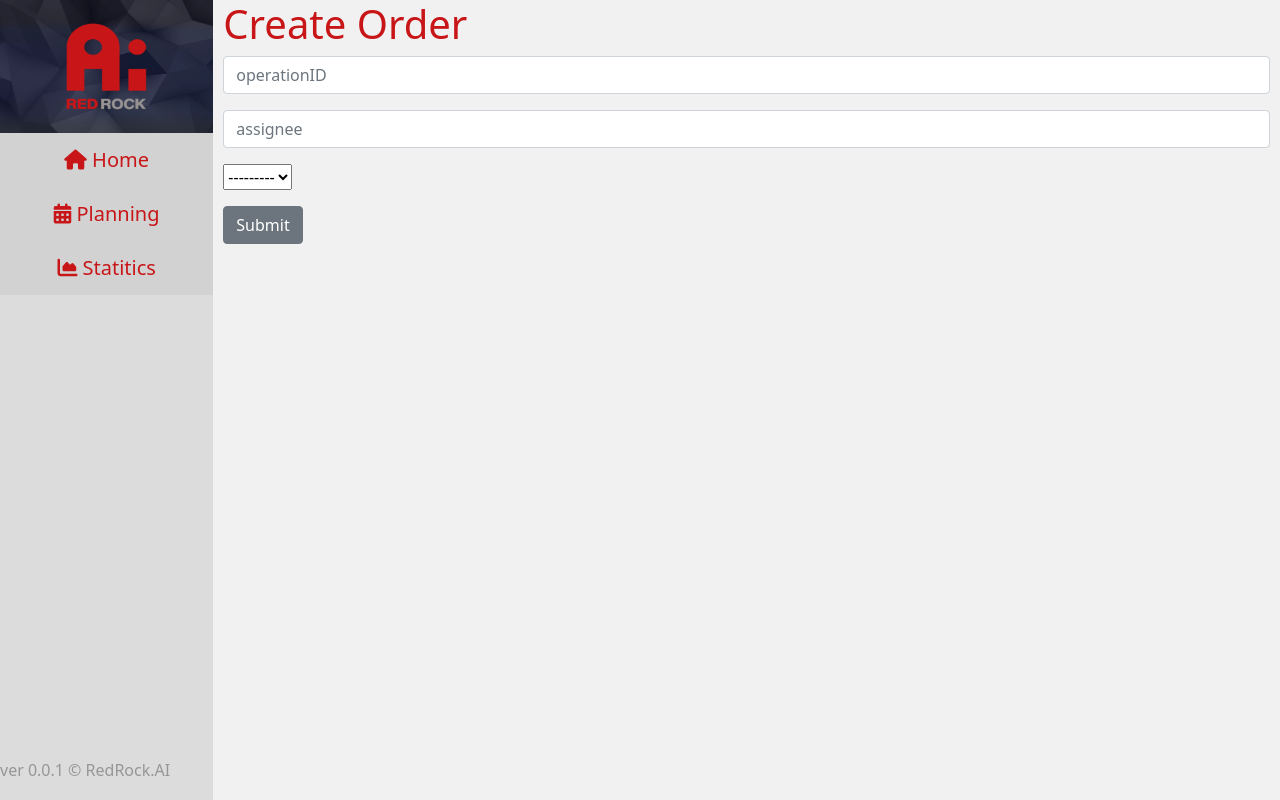
After one commit to Ramzanis/redrock-planning-system, a Django app: template redrockback/backend/redrock/templates/addoreder.html in a window 1280 px wide. The commit adds this page. Run offline with Django 4.2, Linux system fonts and the light colour scheme; the template is opened without the code that fills it: values that come from a table or form of the project are taken from there, others are empty; parts of the project's set-up code (start-up, migrations or seed data) failed here and were passed over; some libraries are stand-ins or nearby versions.

Commit message:
ergfeg
Add

```diff
--- /dev/null
+++ b/redrockback/backend/redrock/forms.py
@@ -0,0 +1,57 @@
+from dataclasses import fields
+
+from pyexpat import model
+from tkinter import Widget
+from django import forms
+from django.forms import ModelForm
+from .models import Subtask, Operation
+
+#create a Form
+
+class SubtaskForm(ModelForm):
+    class Meta:
+        model = Subtask
+        fields = ('subtaskID','operationID', 'containerID', 'containerWeightT', 'loadSeq', 'moveTo', 'stow', 'status')
+
+        labels = {
+            'subtaskID': '',
+            'operationID': '',
+            'containerID': '',
+            'containerWeightT': '',
+            'loadSeq': '',
+            'moveTo': '',
+            'stow': '',
+            'status': ''
+        }
+
+
+        widgets = {
+            'subtaskID': forms.TextInput(attrs={'class':'form-control', 'placeholder':'SubtaskID'}),
+
+            'containerID': forms.TextInput(attrs={'class':'form-control', 'placeholder':'ContainerID'}),
+            'containerWeightT': forms.TextInput(attrs={'class':'form-control', 'placeholder':'Container Weight'}),
+            'loadSeq': forms.TextInput(attrs={'class':'form-control', 'placeholder':'LoadSeq'}),
+            'moveTo': forms.TextInput(attrs={'class':'form-control', 'placeholder':'MoveTo'}),
+            'stow': forms.TextInput(attrs={'class':'form-control', 'placeholder':'Stow'}),
+
+        }
+
+class OperationForm(ModelForm):
+    class Meta:
+        model = Operation
+        fields = ('operationID', 'assignee', 'status')
+
+        labels = {
+            'operationID': '',
+            'assignee': '',
+            'status': '',
+
+        }
+
+
+        widgets = {
+            'operationID': forms.TextInput(attrs={'class':'form-control', 'placeholder':'operationID'}),
+            'assignee': forms.TextInput(attrs={'class':'form-control', 'placeholder':'assignee'}),
+
+
+        }
--- /dev/null
+++ b/redrockback/backend/redrock/templates/addoreder.html
@@ -0,0 +1,54 @@
+{% load static %}
+
+<!DOCTYPE html>
+<html lang="en">
+<head>
+    <meta charset="UTF-8">
+    <title>Title</title>
+
+    <link rel="stylesheet" href="{% static 'css/stylesheet.css' %}">
+    <link href="https://cdn.jsdelivr.net/npm/bootstrap@5.1.3/dist/css/bootstrap.min.css" rel="stylesheet" integrity="sha384-1BmE4kWBq78iYhFldvKuhfTAU6auU8tT94WrHftjDbrCEXSU1oBoqyl2QvZ6jIW3" crossorigin="anonymous">
+</head>
+<body>
+    {% block content %}
+<div class="container-fluid" style="margin: 0">
+
+    <div class="row">
+        <div class="col-2" id="nav_bar">
+            <img src="{% static 'img/logo.png' %}" class="img-fluid" alt="RedRock logo" >
+
+
+            <div class="d-grid">
+                <a class="btn-g" href="{% url 'displayindex' %}" role="button"><i class="fa fa-home"></i> Home</a>
+                <a class="btn-g" href="{% url 'displaydata' %}" role="button"><i class="fa fa-calendar"></i> Planning</a>
+                <a class="btn-g" href="{% url 'displayorder' %}" role="button"><i class="fa fa-chart-area"></i> Statitics</a>
+            </div>
+
+            <p class="text-center foot">ver 0.0.1 © RedRock.AI</p>
+        </div>
+        <div class="col-10" id="page">
+            <h1>Create Order</h1>
+            <!--Code Down-->
+            {% if submitted %}
+            Added
+            {% else %}
+
+            <form action="" method=POST>
+
+                {% csrf_token %}
+
+                {{ form.as_p }}
+                <input type="submit" value="Submit" class="btn btn-secondary">
+            </form>
+            {% endif %}
+
+            {% endblock %}
+
+
+<script href="{% static 'js/java.js' %}"></script>
+<script src="https://kit.fontawesome.com/7281c95392.js" crossorigin="anonymous"></script>
+<script src="https://cdn.jsdelivr.net/npm/bootstrap@5.1.3/dist/js/bootstrap.bundle.min.js" integrity="sha384-ka7Sk0Gln4gmtz2MlQnikT1wXgYsOg+OMhuP+IlRH9sENBO0LRn5q+8nbTov4+1p" crossorigin="anonymous"></script>
+
+
+</body>
+</html>
--- a/redrockback/backend/redrock/templates/ee.html
+++ b/redrockback/backend/redrock/templates/ee.html
@@ -27,8 +27,14 @@
         <div class="col-4" id="page">
             <div class="vl"></div>
 
+<<<<<<< Updated upstream
             <h1 class="title-home">Planning</h1>
             <table id="table" class="table table-hover" style="width: 90%">
+=======
+            <h1 class="title-home-e">Orders</h1>
+            <h3 style="color:#c81618">Add a new Subtask:         <a href="{% url 'addoperation' %}" type="button" class="btn btn-secondary">Add</a></h3>
+            <table id="table" class="table table-hover" style="width: 40%">
+>>>>>>> Stashed changes
                 <tr>
                     <th>OperationID</th>
                     <th>Assignee</th>
--- a/redrockback/backend/redrock/urls.py
+++ b/redrockback/backend/redrock/urls.py
@@ -13,6 +13,18 @@ router.register('tes', views.SubtaskViewSet, basename='status')
 
 # URLConf
 urlpatterns = [
+<<<<<<< Updated upstream
     path('', views.displaydata)
+=======
+    path('', views.displayindex, name='displayindex'),
+    path('order', views.displayorder, name='displayorder'),
+    path('planning/', views.displaydata, name='displaydata'),
+    path('planning/add', views.add_subtask, name='addsubtask'),
+    path('planning/opp', views.add_operation, name='addoperation'),
+    path('planning/update/<subtaskID>', views.update_subtask, name='updatesubtask'),
+    path('planning/delete/<subtaskID>', views.delete_subtask, name='deletesubtask')
+
+
+>>>>>>> Stashed changes
 
 ]+router.urls
```
Also changed, not shown: redrockback/backend/redrock/views.py (+23 -0 lines).
